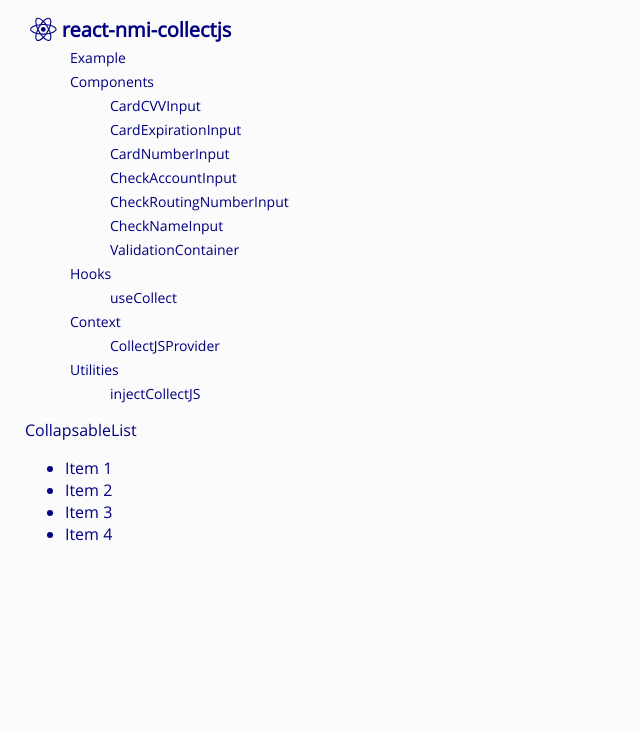
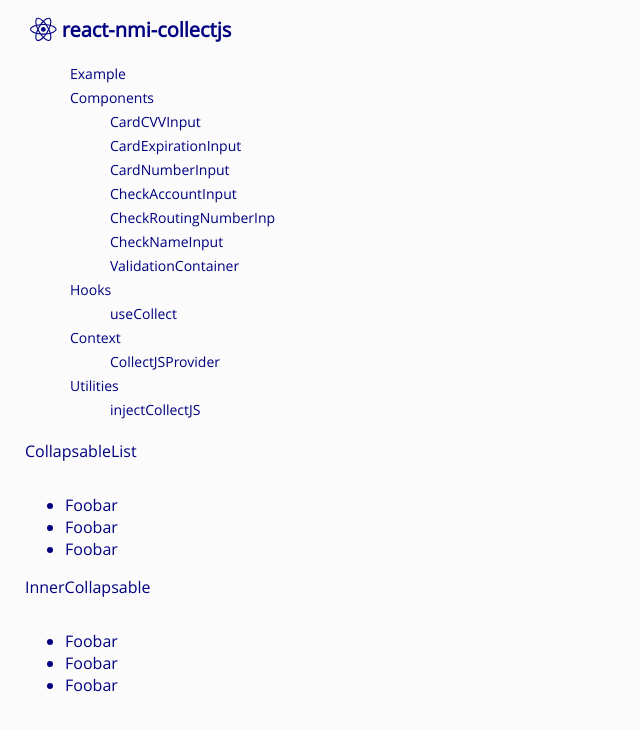
Before and after one commit to lydiagoulding/lydiagoulding.github.io, a React (Create React App) app: page / in a window 1280 px wide. Shown: the top 730 px of the page, without its empty margins (0-640 px from the left). Built offline with nearby package versions, Linux system fonts and the light colour scheme.

Commit message:
Start moving collapsable into the sidebar

```diff
--- a/src/App.js
+++ b/src/App.js
@@ -6,7 +6,23 @@ function App() {
   return (
     <div className="App">
       <Sidebar></Sidebar>
-      <CollapsableList/>
+      <CollapsableList header="CollapsableList">
+          <ul>
+              <li>Foobar</li>
+              <li>Foobar</li>
+              <li>Foobar</li>
+          </ul>
+          <CollapsableList
+              header="InnerCollapsable"
+              headerClasses="embiggen"
+          >
+              <ul>
+                  <li>Foobar</li>
+                  <li>Foobar</li>
+                  <li>Foobar</li>
+              </ul>
+          </CollapsableList>
+      </CollapsableList>
     </div>
   );
 }
--- a/src/CollapsableList.css
+++ b/src/CollapsableList.css
@@ -10,7 +10,7 @@
     transition: max-height 0.15s ease-out, margin 0.25s;
 }
 
-.collapsable--open .collapsable__content{
+.collapsable--open > .collapsable__content{
     max-height: 1000px;
     margin: 16px 0;
     transition: max-height 0.30s ease-in, margin 0.25s;
--- a/src/CollapsableList.js
+++ b/src/CollapsableList.js
@@ -1,19 +1,15 @@
 import { useState } from 'react';
 import './CollapsableList.css'
 
-export default function CollapsableList() {
+export default function CollapsableList({header, headerClasses, children}) {
     const [collapsed, setCollapsed] = useState(false);
 
     return (
         <div className={`collapsable ${!collapsed && 'collapsable--open'}`}>
-            <div className="collapsable__header" onClick={() => { setCollapsed(!collapsed)}}>CollapsableList</div>
-            <ul className="collapsable__content">
-                <li>Item 1</li>
-                <li>Item 2</li>
-                <li>Item 3</li>
-                <li>Item 4</li>
-            </ul>
+            <div className={`${headerClasses} collapsable__header`} onClick={() => { setCollapsed(!collapsed)}}>{header}</div>
+            <div className="collapsable__content">
+                {children}
+            </div>
         </div>
-
     )
 }
--- a/src/Sidebar.css
+++ b/src/Sidebar.css
@@ -34,3 +34,24 @@
 .sidebar__level2 {
     font-size: 14px;
 }
+
+
+/* TODO: refactor out collapsable somehow? */
+
+.collapsable {
+    grid-column-start: 2;
+    grid-column-end: 3;
+    color: navy;
+}
+
+.collapsable__content {
+    max-height: 0;
+    overflow: hidden;
+    transition: max-height 0.15s ease-out, margin 0.25s;
+}
+
+.collapsable--open > .collapsable__content{
+    max-height: 1000px;
+    margin: 16px 0;
+    transition: max-height 0.30s ease-in, margin 0.25s;
+}
--- a/src/Sidebar.js
+++ b/src/Sidebar.js
@@ -1,12 +1,15 @@
 import './Sidebar.css';
 import { FontAwesomeIcon } from '@fortawesome/react-fontawesome'
-import { faReact } from '@fortawesome/free-brands-svg-icons'
+import { faReact } from '@fortawesome/free-brands-svg-icons';
+import { useState } from 'react';
 
 export default function Sidebar() {
+    const [reactNmiCollectJSCollapsed, setReactNmiCollectJSCollapsed] = useState(false);
+
     return (
         <div className="sidebar">
-            <ul className="sidebar__level1">
-                <li className="sidebar__h1">
+            <ul className={`sidebar__level1  collapsable ${!reactNmiCollectJSCollapsed && 'collapsable--open'}`}>
+                <li className="sidebar__h1" onClick={() => setReactNmiCollectJSCollapsed(!reactNmiCollectJSCollapsed)}>
                     <div>
                         <FontAwesomeIcon icon={faReact} size="lg"/>
                     </div>
@@ -14,7 +17,7 @@ export default function Sidebar() {
                         react-nmi-collectjs
                     </div>
                 </li>
-                <ul className="sidebar__level2">
+                <ul className="collapsable__content sidebar__level2">
                     <li>Example</li>
                     <li>Components</li>
                     <ul className="sidebar__level3">
```
